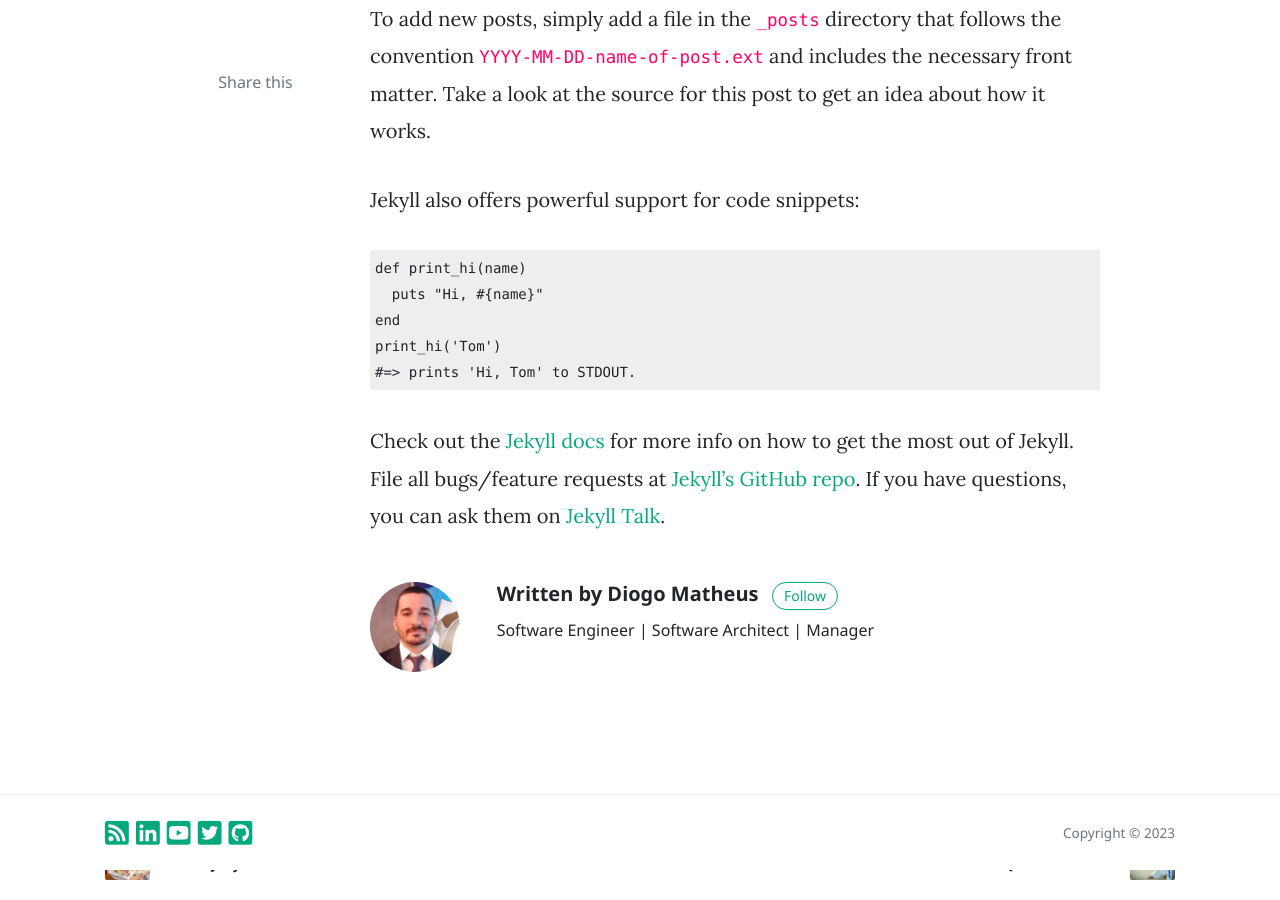
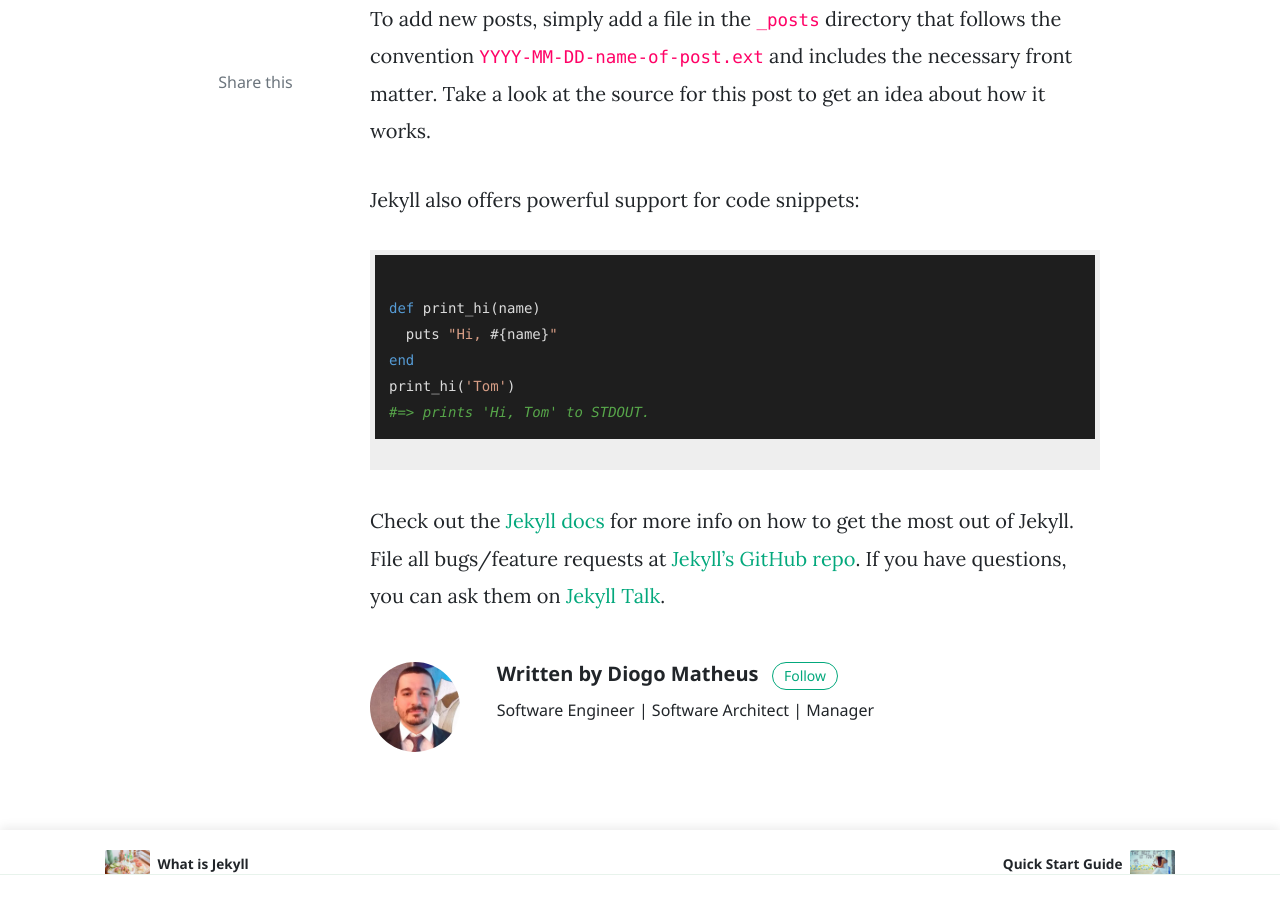
Before and after one commit to diogomatheus/diogomatheus.github.io, a Jekyll site: the page built from _posts/2019-01-19-markup-example.md, in a window 1280 px wide and 900 px high, scrolled down 679 px. Built offline with Jekyll 4.4.1, drawn with Linux system fonts in a browser that asks for light colours; nearby versions of some CDN libraries; comment, search, counter and statistics services are not loaded.

Commit message:
refactor: jekyll theme code highight.js

````diff
--- a/_layouts/default.html
+++ b/_layouts/default.html
@@ -14,8 +14,10 @@
 
         <!-- Font Awesome Icons -->
         <link rel="stylesheet" href="https://use.fontawesome.com/releases/v5.3.1/css/all.css" integrity="sha384-mzrmE5qonljUremFsqc01SB46JvROS7bZs3IO2EmfFsd15uHvIt+Y8vEf7N7fWAU" crossorigin="anonymous">
-        <!-- Google Fonts-->
+        <!-- Google Fonts -->
         <link href="https://fonts.googleapis.com/css?family=Lora:400,400i,700" rel="stylesheet">
+        <!-- highlight.js -->
+        <link rel="stylesheet" href="//cdnjs.cloudflare.com/ajax/libs/highlight.js/11.7.0/styles/vs2015.min.css">
         <!-- Bootstrap Modified -->
         <link rel="stylesheet" href="{{site.baseurl}}/assets/css/main.css">
         <!-- Theme Stylesheet -->
--- a/_posts/2019-01-19-markup-example.md
+++ b/_posts/2019-01-19-markup-example.md
@@ -13,13 +13,15 @@
 
 Jekyll also offers powerful support for code snippets:
 
-```ruby
+<pre>
+<code class="language-ruby">
 def print_hi(name)
   puts "Hi, #{name}"
 end
 print_hi('Tom')
 #=> prints 'Hi, Tom' to STDOUT.
-```
+</code>
+</pre>
 
 Check out the [Jekyll docs][jekyll-docs] for more info on how to get the most out of Jekyll. File all bugs/feature requests at [Jekyll’s GitHub repo][jekyll-gh]. If you have questions, you can ask them on [Jekyll Talk][jekyll-talk].
 
````
Also changed, not shown: other parts of _layouts/default.html (+2 -0 lines), _posts/2019-01-24-powerful-things-markdown-editor.md (+4 -2 lines).
